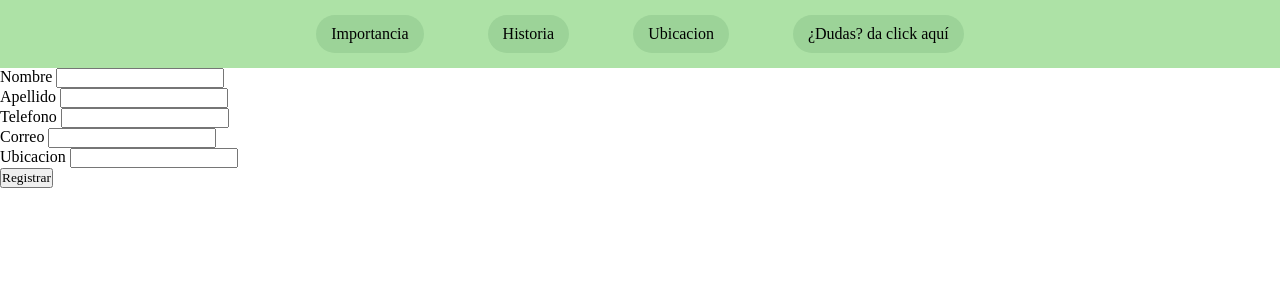
After one commit to valdmntina/Avance, a Django app: page /formulario/ in a window 1280 px wide. The commit adds this page. Shown: the top 300 px of the page. Run offline with Django 5.2, Linux system fonts and the light colour scheme.

Commit message:
formulario

```diff
--- a/ProyectoFinal/Proyecto/urls.py
+++ b/ProyectoFinal/Proyecto/urls.py
@@ -11,5 +11,5 @@ urlpatterns = [
     path('caracteristica_serpiente/', views.caracteristica_serpiente, name='caracteristica_serpiente'), #usar de nuevo solo si es necesario, comentar los que ya estan
     path('elimina/<int:id>', views.elimina, name='elimina'),
     path('ubicacion/', views.lista_serpientes, name='Lista_serpientes'),
-    # path('ubicacion/', views.caracteristica_serpiente, name='lista_serpientes'),
+    path('formulario/', views.formulario, name='Formulario'),
 ]
--- a/ProyectoFinal/Proyecto/views.py
+++ b/ProyectoFinal/Proyecto/views.py
@@ -1,6 +1,6 @@
 from django.shortcuts import render
 from django.http import HttpResponse
-from .models import Serpientes, Caracteristica
+from .models import Serpientes, Caracteristica, Formulario
 # Create your views here.
 
 def index(request):
@@ -227,15 +227,24 @@ def elimina(request, id):
     caracteristica.delete()
     return HttpResponse('Se eliminaron los repetidos')
 
-#esto es para una vez ya tenga metidas las serpientes
+
 def lista_serpientes(request):
     especies = Serpientes.objects.all()
     return render (request, 'ubicacion.html', {
         'especie': especies
     } )
 
-# def caracteristica_serpiente(request, serpiente_id):
-#     especie = Serpientes.objects.all(id=serpiente_id)
-#     return render(request, 'ubicacion.html', {
-#         'especie': especie
-#     })
+def formulario(request):
+    return render(request, 'formulario.html')
+
+def registrar_formulario(request):
+    nombre = request.POST['nombre']
+    apellido = request.POST['apellido']
+    telefono = request.POST['telefono']
+    correo = request.POST['correo']
+    ubicacion = request.POST['ubicacion']
+    Formulario.objects.create(nombre=nombre,
+                              apellido=apellido,
+                              telefono=telefono,
+                              correo=correo,
+                              ubicacion=ubicacion)
--- a/ProyectoFinal/Templates/Layouts/Partials/menu.html
+++ b/ProyectoFinal/Templates/Layouts/Partials/menu.html
@@ -3,8 +3,8 @@
 <link rel="stylesheet" href="{% static 'main.css' %}">
 
 <nav>
-    <a href="{% url "Importancia" %}">Importancia</a>
-    <a href="{% url "Historia" %}" >Historia</a>
-    <a href="{% url "Lista_serpientes" %}">Ubicacion</a>
-    <a class="boton_f" href="#">¿Dudas? da click aquí</a>
+    <a href="{% url "Importancia" %}" class="boton">Importancia</a>
+    <a href="{% url "Historia" %}" class="boton">Historia</a>
+    <a href="{% url "Lista_serpientes" %}" class="boton">Ubicacion</a>
+    <a href="{% url "Formulario" %}" class="boton">¿Dudas? da click aquí</a>
 </nav>
--- /dev/null
+++ b/ProyectoFinal/Templates/formulario.html
@@ -0,0 +1,49 @@
+{% load static %}
+
+<!DOCTYPE html>
+<html lang="en">
+<head>
+    <meta charset="UTF-8">
+    <meta name="viewport" content="width=device-width, initial-scale=1.0">
+    <link rel="stylesheet" href="{% static 'main.css' %}">
+    <title>Formulario</title>
+</head>
+<body>
+
+    <header>
+        {% include "Layouts/Partials/menu.html" %}
+    </header>
+
+    <form action="" method="post"></form>
+    {% csrf_token %}
+    <div>
+        <label for="nombre">Nombre</label>
+        <input type="text" id="nombre" name="nombre">
+    </div>
+
+    <div>
+        <label for="apellido">Apellido</label>
+        <input type="text" name="apellido" id="apellido">
+    </div>
+
+    <div>
+        <label for="telefono">Telefono</label>
+        <input type="text" name="telefono" id="telefono">
+    </div>
+
+    <div>
+        <label for="correo">Correo</label>
+        <input type="text" name="correo" id="correo">
+    </div>
+
+    <div>
+        <label for="ubicacion">Ubicacion</label>
+        <input type="text" name="ubicacion" id="ubicacion">
+    </div>
+
+    <div>
+        <button type="submit">Registrar</button>
+    </div>
+
+</body>
+</html>
--- a/ProyectoFinal/Templates/importancia.html
+++ b/ProyectoFinal/Templates/importancia.html
@@ -48,7 +48,7 @@
                 causando consecuencias negativas para el ecosistema.
             </p>
             <figure class="imagen-container">
-                <img class="imagen2" src="{% static "assets/serpiente4.jpeg" %}">
+                <img class="imagen1" src="{% static "assets/serpiente4.jpeg" %}">
             </figure>
 
             <h3 class="subtitulo proposito-h2">Fertilización del suelo:</h3>
@@ -61,7 +61,7 @@
                 lo que ayuda a enriquecer el suelo con nutrientes para el crecimiento de las plantas
             </p>
             <figure class="imagen-container">
-                <img class="imagen3" src="{% static "assets/serpiente5.jpeg" %}">
+                <img class="imagen1" src="{% static "assets/serpiente5.jpeg" %}">
             </figure>
 
             <h3 class="subtitulo proposito-h2">Investigacion cientifica:</h3>
@@ -72,7 +72,7 @@
                 su fisiología, reproducción y adaptacion a los diferentes entornos proporcionan informacion de gran valor.
             </p>
             <figure class="imagen-container">
-                <img class="imagen4" src="{% static "assets/serpiente6.jpeg" %}">
+                <img class="imagen2" src="{% static "assets/serpiente6.jpeg" %}">
             </figure>
         </div>
     </main>
--- a/ProyectoFinal/static/main.css
+++ b/ProyectoFinal/static/main.css
@@ -2,6 +2,7 @@
     --color-one: #ade2a6;
     --color-two: #73bd6e;
     --color-three: #11510c;
+    --color-four: #9cd398;
 }
 
 *{
@@ -30,14 +31,17 @@ header{
     margin: 0%;
 }
 
-nav a{
+nav a.boton{
     display: inline-block;
     text-decoration: none;
     margin: 0 30px;
     color: #000;
-    padding: 0 15px;
-    border-radius: 30px
+    padding: 10px 15px;
+    border-radius: 30px;
+    background-color: var(--color-four);
+    transition: background-color 0.3 ease;
 }
+
 
 nav a:hover{
     background-color: var(--color-two)
@@ -85,6 +89,7 @@ nav a:hover{
     justify-content: center;
     align-items: center;
     min-height: 100vh;
+    padding: 20px;
 }
 
 .texto-columna {
@@ -220,14 +225,14 @@ main{
     margin-top: 20px;
 }
 
-.imagen1, .imagen2, .imagen3{
+.imagen1{
     max-width: 10%;
     height: auto;
     border-radius: 5px;
     box-shadow: 0 0 10px rgba(28, 25, 25, 0.1);
 }
 
-.imagen4{
+.imagen2{
     max-width: 12%;
     height: auto;
     border-radius: 5px;
@@ -254,7 +259,7 @@ main{
     align-items: center;
 }
 
-.imagen_1, .imagen_2{
+.imagen_1{
     max-width: 20%;
     height: auto;
     border-radius: 5px;
@@ -296,7 +301,7 @@ main{
     border-radius: 5px;
 }
 
-.imagens2, .imagens3, .imagens4, .imagene1{
+.imagens2{
     max-width: 155px;
     height: auto;
     border-radius: 2px;
```
Also changed, not shown: ProyectoFinal/Proyecto/models.py (+7 -0 lines), ProyectoFinal/Templates/historia.html (+4 -4 lines), ProyectoFinal/Proyecto/migrations/0002_formulario.py (added), ProyectoFinal/db.sqlite3.
